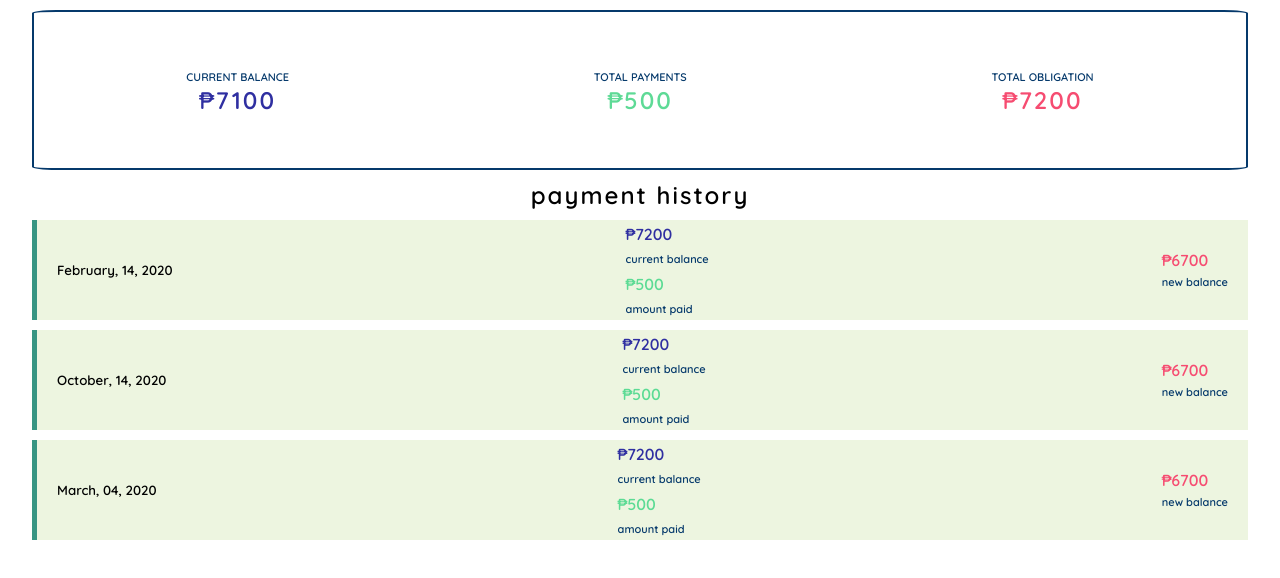
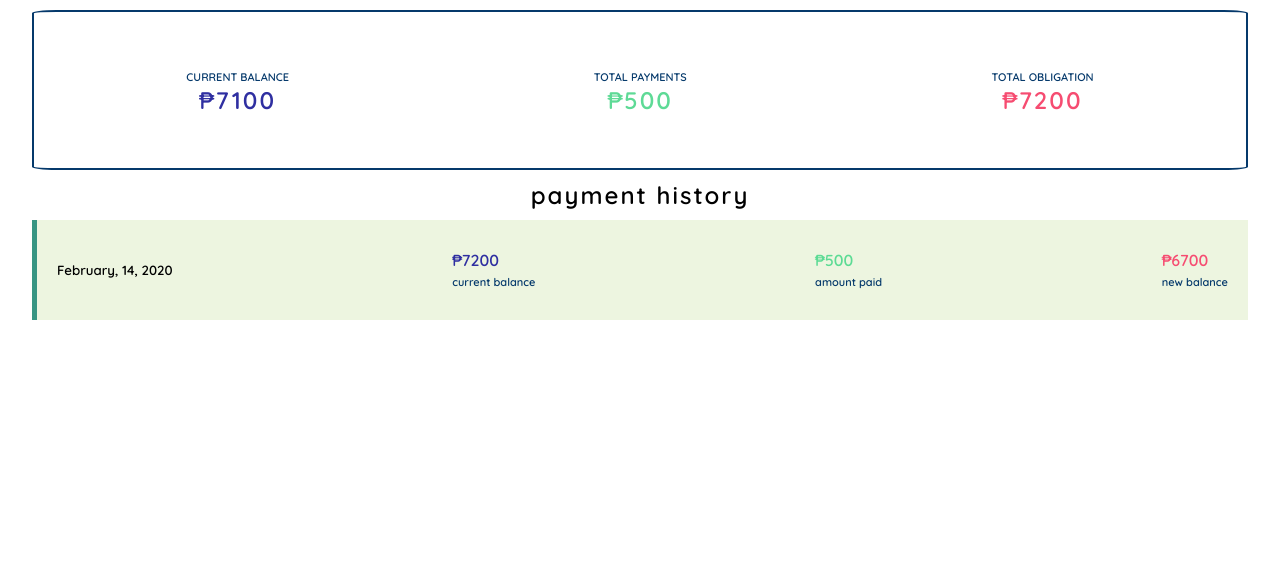
Before and after one commit to jmalbite/loan-monitoring, a React (Create React App) app: page / in a window 1280 px wide. Shown: the top 578 px of the page. Built offline with nearby package versions, Linux system fonts and the light colour scheme.

Commit message:
change ui for breadown

```diff
--- a/src/components/breakdowns/breakdown.js
+++ b/src/components/breakdowns/breakdown.js
@@ -4,38 +4,12 @@ function Breakdown() {
   return (
     <div className="payment-history">
       <div className="breakdown">
-        <h5>February, 14, 2020</h5>
-        <div className="computation">
+        <h5 className="date">February, 14, 2020</h5>
+        <div className="current-balance">
           <h4 className="current-balance">₱7200</h4>
           <span>current balance</span>
-          <h4 className="amount-paid">₱500</h4>
-          <span>amount paid</span>
         </div>
-        <div className="remaining-balance">
-          <h4 className="new-balance">₱6700</h4>
-          <span>new balance</span>
-        </div>
-      </div>
-
-      <div className="breakdown">
-        <h5>October, 14, 2020</h5>
-        <div className="computation">
-          <h4 className="current-balance">₱7200</h4>
-          <span>current balance</span>
-          <h4 className="amount-paid">₱500</h4>
-          <span>amount paid</span>
-        </div>
-        <div className="remaining-balance">
-          <h4 className="new-balance">₱6700</h4>
-          <span>new balance</span>
-        </div>
-      </div>
-
-      <div className="breakdown">
-        <h5>March, 04, 2020</h5>
-        <div className="computation">
-          <h4 className="current-balance">₱7200</h4>
-          <span>current balance</span>
+        <div className="amount-paid">
           <h4 className="amount-paid">₱500</h4>
           <span>amount paid</span>
         </div>
--- a/src/components/breakdowns/breakdown.scss
+++ b/src/components/breakdowns/breakdown.scss
@@ -10,19 +10,12 @@
   padding-right: 20px;
   align-items: center;
 
-  .computation {
-    display: flex;
-    flex-direction: column;
-    justify-content: space-around;
-    height: 100%;
+  .current-balance h4 {
+    color: #2f2fa1;
+  }
 
-    .current-balance {
-      color: #2f2fa1;
-    }
-
-    .amount-paid {
-      color: #5cdb94;
-    }
+  .amount-paid h4 {
+    color: #5cdb94;
   }
 
   .new-balance {
```
Also changed, not shown: 1 other file (tests, documents, lock files or other folders).
